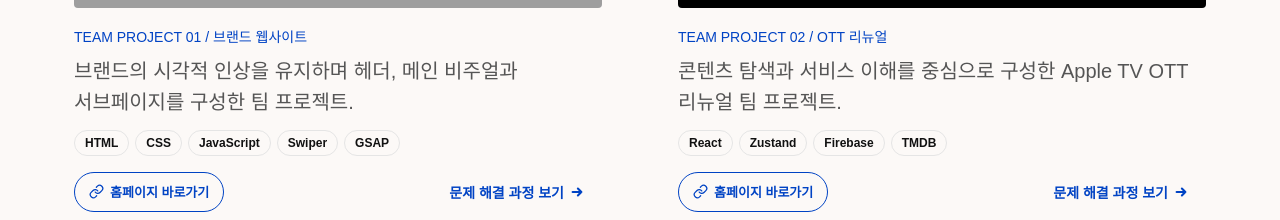
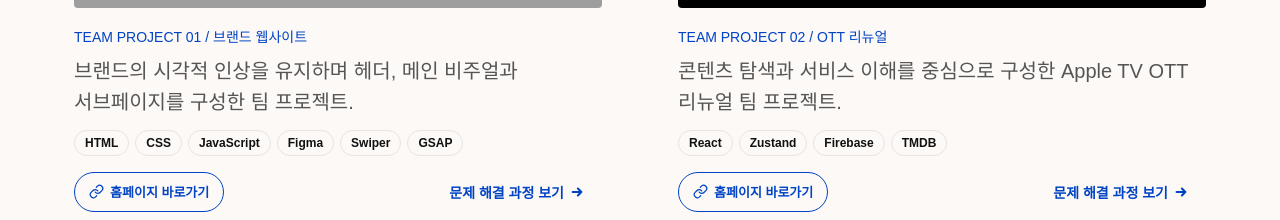
Before and after one commit to dlwndmsindiyo-juju/jueun-lee, a React (Vite) app: page / in a window 1280 px wide. Shown: the part 4180-4400 px from the top of the page. Built offline with nearby package versions, Linux system fonts and the light colour scheme; grey boxes are pictures that could not be loaded.

Commit message:
스택 수정

```diff
--- a/src/data/projectDetails.js
+++ b/src/data/projectDetails.js
@@ -12,6 +12,7 @@ export const projectDetails = {
       "HTML",
       "CSS",
       "JavaScript",
+      "Figma",
       "Swiper",
       "GSAP"
     ],
@@ -141,7 +142,6 @@ export const projectDetails = {
     "summary": "공식 콘텐츠를 바탕으로 4개 페이지와 3개 화면 크기의 UI, 공통 컴포넌트와 에셋을 정리한 개인 프로젝트.",
     "stack": [
       "Figma",
-      "반응형 UI 설계",
       "React",
       "Zustand",
       "Sass",
```
